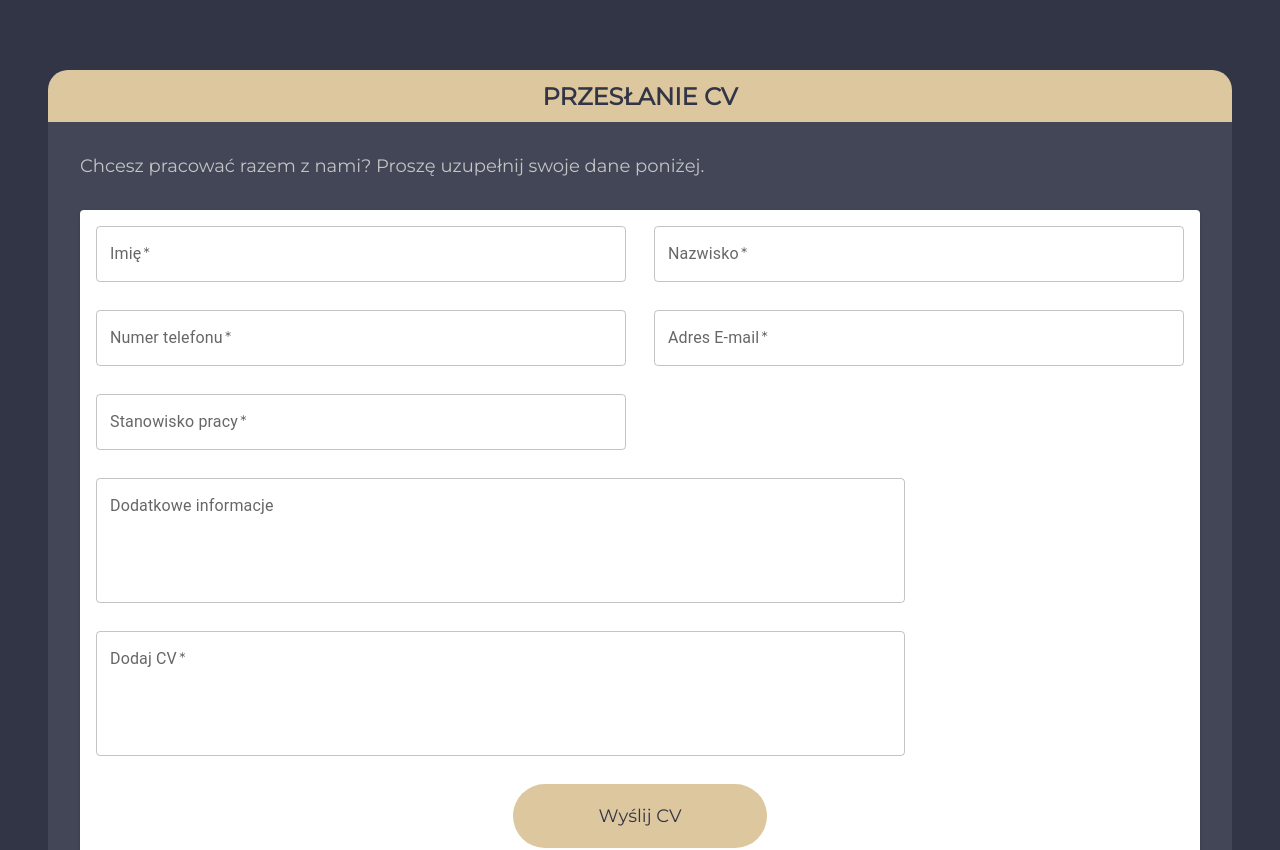
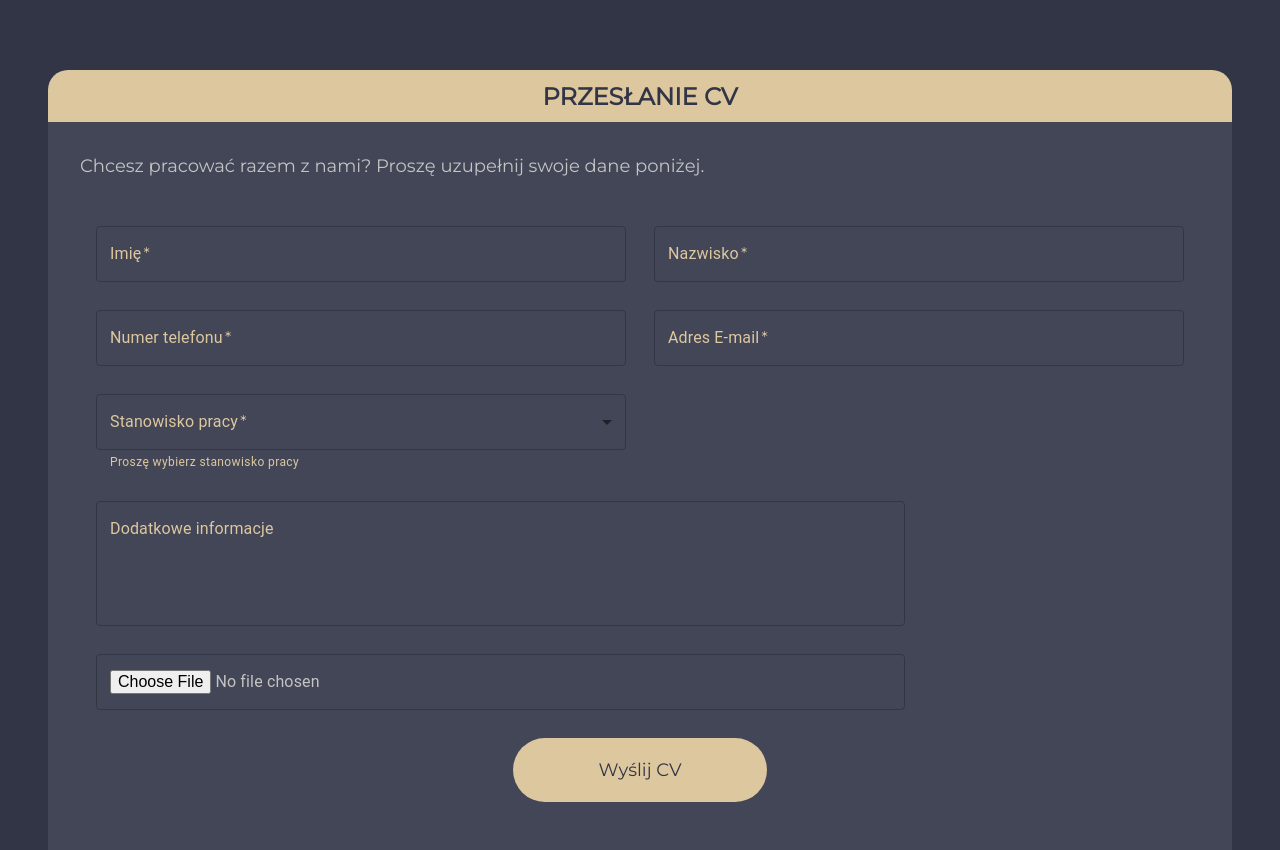
Before and after one commit to MattyKarpinski/furniture-site, a React (Create React App) app: page /praca in a window 1280 px wide. Shown: the part 3000-3850 px from the top of the page. Built offline with nearby package versions, Linux system fonts and the light colour scheme.

Commit message:
Upgrade forms

```diff
--- a/src/components/assets/contact-cv-form/ContactCvForm.scss
+++ b/src/components/assets/contact-cv-form/ContactCvForm.scss
@@ -1,6 +1,6 @@
 .contact-cv-form{
     width: 1184px;
-    height: 829px;
+    height: 845px;
     background-color: #DDC79F;
     border-radius: 20px;
 }
@@ -12,7 +12,6 @@
     align-items: center;
 }
 
-
 .contact-cv--header {
     font-size: 24px;
     color: #323545;
@@ -21,11 +20,9 @@
 
 .contact-cv--body {
     width: 1184px;
-    height: 760px;
+    height: 776px;
     background-color: #424657;
     padding: 32px 32px 0 32px;
-
-
 }
 
 .contact-cv--info {
@@ -39,7 +36,6 @@
 }
 
 .contact-cv--button {
-
     width: 254px;
     height: 64px;
     background-color: #DDC79F;
@@ -57,3 +53,7 @@
     display: flex;
     justify-content: center;
 }
+
+.contact-cv--form-content {
+    background-color:#424657;
+}
--- a/src/components/assets/contact-cv-form/ContactCvForm.tsx
+++ b/src/components/assets/contact-cv-form/ContactCvForm.tsx
@@ -1,11 +1,27 @@
 import React from 'react'
 import './ContactCvForm.scss';
-import { Typography, Card, CardContent, Grid, TextField, Button } from '@mui/material';
+import { Card, CardContent, Grid, TextField, Box, MenuItem, ThemeProvider } from '@mui/material';
+import { useState } from 'react';
+import { createTheme } from '@mui/material';
+
+const theme = createTheme({
+  palette: {
+    primary: {
+      main: '#DDC79F'
+    },
+    text: {
+      primary: '#C4C4C4',
+      secondary: '#DDC79F'
+    }
+  }
+});
 
 export const ContactCvForm = () => {
 
-
-
+  const [job, setJob] = useState('')
+  const handleChange = (event: React.ChangeEvent<HTMLInputElement>) => {
+    setJob(event.target.value as string)
+  }
 
   return <div className='contact-cv-form'>
     <div className='contact-cv--head'>
@@ -17,12 +33,13 @@ export const ContactCvForm = () => {
       <span className='contact-cv--info'>
         Chcesz pracować razem z nami? Proszę uzupełnij swoje dane poniżej.
       </span>
-      <Card className='contact-cv--form'>
-        <CardContent>
+      <ThemeProvider theme={theme}>
+      <Card className='contact-cv--form' style={{border: "none", boxShadow: "none"}}>
+        <CardContent className='contact-cv--form-content'>
           <form>
-            <Grid container spacing={3.5}>
-              <Grid xs={12} sm={6} item>
-                <TextField label="Imię" placeholder='Wpisz swoje Imię' fullWidth required />
+            <Grid  container spacing={3.5}>
+              <Grid xs={12} sm={6} item borderColor="primary">
+                <TextField label="Imię" placeholder='Wpisz swoje Imię'  fullWidth required />
               </Grid>
               <Grid xs={12} sm={6} item>
                 <TextField label="Nazwisko" placeholder='Wpisz swoje Nazwisko' fullWidth required />
@@ -34,15 +51,27 @@ export const ContactCvForm = () => {
                 <TextField type="email" label="Adres E-mail" placeholder='Wpisz swój adres e-mail' fullWidth required />
               </Grid>
               <Grid xs={12} sm={6} item>
-                <TextField label="Stanowisko pracy" placeholder='Wpisz swój adres e-mail' fullWidth required />
+                <Box>
+                  <TextField
+                  label="Stanowisko pracy"
+                  select placeholder='Wpisz swój adres e-mail'
+                  fullWidth
+                  required
+                  value={job}
+                  onChange={handleChange}
+                  helperText='Proszę wybierz stanowisko pracy'>
+                    <MenuItem value='1'>Pilarz</MenuItem>
+                    <MenuItem value='2'>Malrz</MenuItem>
+                    <MenuItem value='3'>Monter</MenuItem>
+                  </TextField>
+                </Box>
               </Grid>
               <Grid xs={12} sm={9} item>
                 <TextField label="Dodatkowe informacje" multiline rows={4} placeholder='Jeśli chcesz Nam coś opowiedzieć o sobie napisz tutaj' fullWidth />
               </Grid>
               <Grid xs={12} sm={9} item>
-                <TextField type="message" label="Dodaj CV" multiline rows={4} placeholder='Jeśli chcesz Nam coś opowiedzieć o sobie napisz tutaj' fullWidth required />
+                <TextField name="upload-photo" type="file" fullWidth required />
               </Grid>
-
               <Grid className='contact-cv--button-section' xs={12} item>
                 <button className='contact-cv--button' type="submit">Wyślij CV</button>
               </Grid>
@@ -50,7 +79,7 @@ export const ContactCvForm = () => {
           </form>
         </CardContent>
       </Card>
+      </ThemeProvider>
     </div>
-
   </div>
 }
--- a/src/components/pages/contact-page/ContactPage.scss
+++ b/src/components/pages/contact-page/ContactPage.scss
@@ -89,3 +89,30 @@
     color: #DDC79F;
     text-decoration: underline;
 }
+
+.contact-page--button {
+    width: 254px;
+    height: 64px;
+    background-color: #DDC79F;
+    font-size: 18px;
+    border-radius: 50px;
+    border: none;
+    color:#323545;
+}
+
+.contact-page--button:hover {
+    text-decoration: underline;
+}
+
+.contact-page--button-section {
+    display: flex;
+    justify-content: center;
+}
+
+.contact-page--form-content {
+    background-color:#424657;
+}
+
+.contact-page--form-content span {
+    font-size: 10px;
+}
--- a/src/components/pages/contact-page/ContactPage.tsx
+++ b/src/components/pages/contact-page/ContactPage.tsx
@@ -10,8 +10,31 @@ import { AiOutlineClockCircle } from "react-icons/ai";
 import { SiGooglemaps } from "react-icons/si";
 import Map from '../../features/map/Map';
 
+import { Card, CardContent, Grid, TextField, Box, MenuItem, ThemeProvider, Checkbox, Typography } from '@mui/material';
+import { useState } from 'react';
+import { createTheme } from '@mui/material';
+
+const theme = createTheme({
+  palette: {
+    primary: {
+      main: '#DDC79F'
+    },
+    text: {
+      primary: '#C4C4C4',
+      secondary: '#DDC79F'
+    }
+  }
+});
+
+const label = { inputProps: { 'aria-label': 'Checkbox demo' } };
 
 const ContactPage = () => {
+
+  const [job, setJob] = useState('')
+  const handleChange = (event: React.ChangeEvent<HTMLInputElement>) => {
+    setJob(event.target.value as string)
+  }
+
   return (
     <div className='contact-page'>
       <BreadcrumbsBackground></BreadcrumbsBackground>
@@ -63,7 +86,47 @@ const ContactPage = () => {
           <div className='contact-page--information-head'>
             <h3 className='contact-page--information-header'>Formularz kontaktowy</h3>
           </div>
-          <div className='contact-page--form-body'></div>
+          <div className='contact-page--form-body'>
+          <ThemeProvider theme={theme}>
+            <Card className='contact-page--form' style={{border: "none", boxShadow: "none"}}>
+              <CardContent className='contact-page--form-content'>
+                <form>
+                  <Grid  container spacing={3.5}>
+                    <Grid xs={12} sm={6} item borderColor="primary">
+                      <TextField label="Imię" placeholder='Wpisz swoje Imię'  fullWidth required />
+                    </Grid>
+                    <Grid xs={12} sm={6} item>
+                      <TextField label="Nazwisko" placeholder='Wpisz swoje Nazwisko' fullWidth required />
+                    </Grid>
+                    <Grid xs={12} sm={6} item>
+                      <TextField type="number" label="Numer telefonu" placeholder='Wpisz swój numer telefonu' fullWidth required />
+                    </Grid>
+                    <Grid xs={12} sm={6} item>
+                      <TextField type="email" label="Adres E-mail" placeholder='Wpisz swój adres e-mail' fullWidth required />
+                    </Grid>
+                    <Grid xs={12} sm={12} item>
+                      <TextField label="Wiadomość" multiline rows={4} placeholder='Jeśli chcesz Nam coś opowiedzieć o sobie napisz tutaj' fullWidth required />
+                    </Grid>
+                    <Grid xs={12} sm={12} item>
+                      <Checkbox {...label} required  />
+                        <span>
+                        Zapoznałem się z Polityką prywatności serwisu www.staltest.pl oraz wyrażam zgodę na przetwarzanie przez Furniturezone,
+                        Mazowiecka 12 01-345 Warszawa, udostępnionych przeze mnie danych osobowych na zasadach opisanych w Polityce prywatności
+                        dostępnej w Serwisie. Oświadczam, że są mi znane cele przetwarzania danych oraz moje uprawnienia. Niniejsza zgoda może
+                        być wycofana w dowolnym czasie poprzez kontakt z Administratorem pod adresem kontakt@furniuturezone.com, bez wpływu na
+                        zgodność z prawem przetwarzania, którego dokonano na podstawie zgody przed jej cofnięciem.<br></br><br></br>
+                        Więcej informacji dotyczących przetwarzania danych osobowych - Obowiązek Informacyjny
+                        </span>
+                      </Grid>
+                    <Grid className='contact-page--button-section' xs={12} item>
+                      <button className='contact-page--button' type="submit">Wyślij wiadomość</button>
+                    </Grid>
+                  </Grid>
+                </form>
+              </CardContent>
+            </Card>
+          </ThemeProvider>
+          </div>
         </div>
       </section>
       <Map></Map>
```
